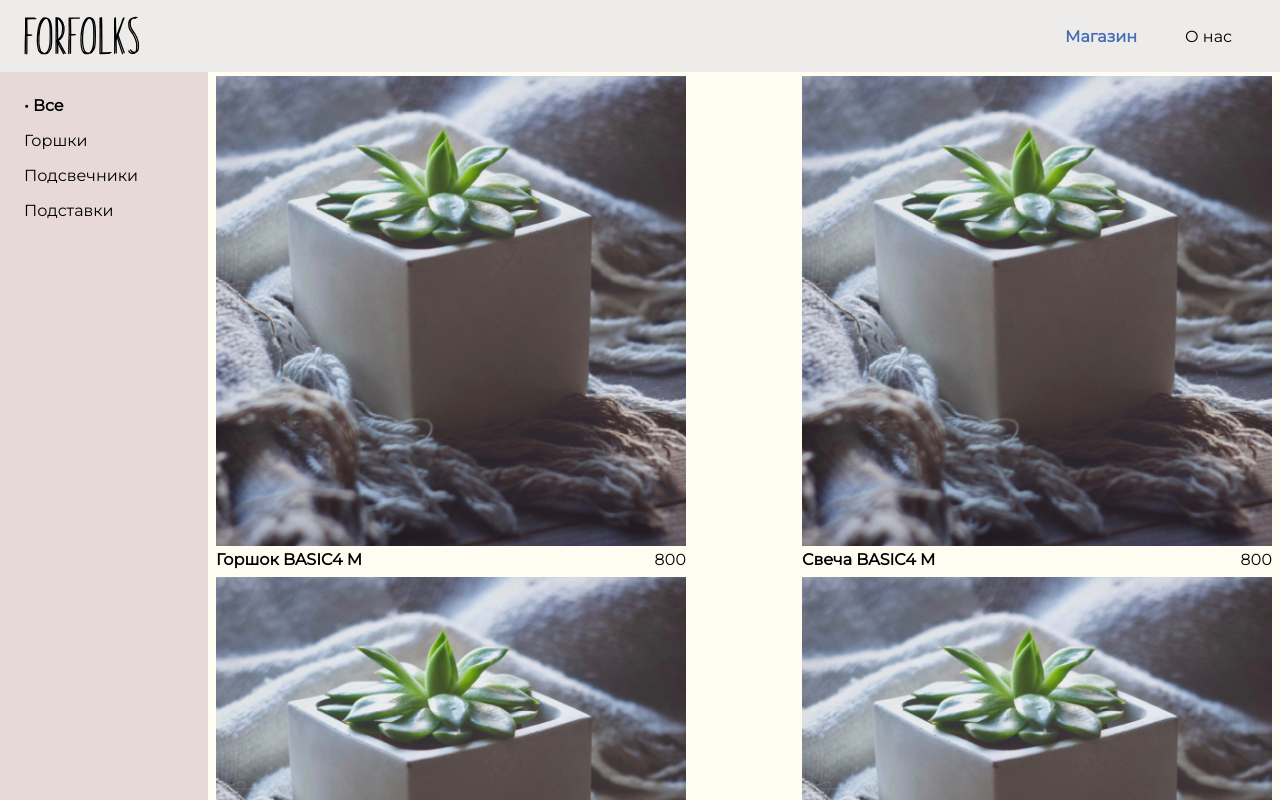
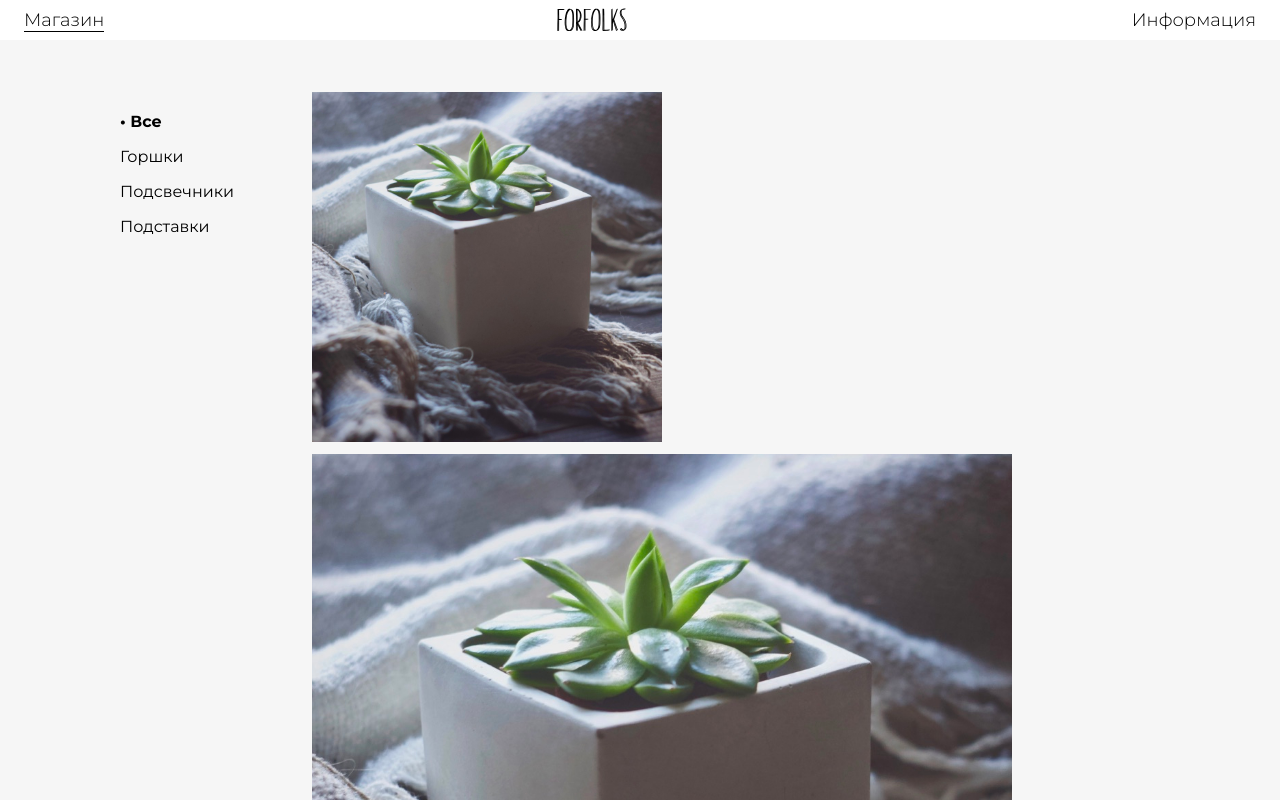
Before and after one commit to eiamei/forfolksFrontend, a Vue app: page /store in a window 1280 px wide. Shown: the top 800 px of the page. Built offline with nearby package versions, Linux system fonts and the light colour scheme.

Commit message:
Design update

```diff
--- a/public/index.html
+++ b/public/index.html
@@ -5,7 +5,7 @@
     <meta http-equiv="X-UA-Compatible" content="IE=edge">
     <meta name="viewport" content="width=device-width,initial-scale=1.0">
     <link rel="icon" href="<%= BASE_URL %>favicon.ico">
-    <link href="https://fonts.googleapis.com/css?family=Montserrat" rel="stylesheet">
+    <link href="https://fonts.googleapis.com/css?family=Montserrat:300,400,700&amp;subset=cyrillic" rel="stylesheet">
     <title>Forfolks</title>
   </head>
   <body>
--- a/src/Components/Pages/Store/Cards/Card/Card.vue
+++ b/src/Components/Pages/Store/Cards/Card/Card.vue
@@ -1,6 +1,6 @@
 <template>
   <router-link :to="`/item?name=${itemSlug}`" class="store-card">
-    <img :src="itemImage" width="470px">
+    <img class="image" :src="itemImage" :width="`${isBig ? '700' : '350'}px`">
     <div class="store-card__data">
       <div class="store-card__name">{{$t(`items.${type}`)}} {{name}}</div>
       <div class="store-card__price">{{price}}</div>
@@ -24,6 +24,9 @@
       price: {
         type: Number,
         required: true
+      },
+      isBig: {
+        type: Boolean
       }
     },
     computed: {
@@ -42,10 +45,24 @@
     text-decoration: none;
     color: black;
     cursor: pointer;
+    position: relative;
+    &:hover {
+      .store-card__data {
+        visibility: visible;
+      }
+    }
     &__data {
+      visibility: hidden;
+      position: absolute;
+      top: 0;
       display: flex;
-      flex-direction: row;
-      justify-content: space-between;
+      flex-direction: column;
+      justify-content: center;
+      align-items: center;
+      width: 350px;
+      height: 350px;
+      background-color: rgba(black, .7);
+      color: white
     }
     &__name {
       font-weight: 700;
--- a/src/Components/Pages/Store/Cards/Cards.vue
+++ b/src/Components/Pages/Store/Cards/Cards.vue
@@ -7,7 +7,7 @@
       <p>Подставки</p>
     </div>
     <div class="store__cards">
-      <card class="store__item" v-for="item in store" :name="item.name" :price="item.price" :type="item.type"/>
+      <card class="store__item" v-for="(item, index) in store" :name="item.name" :price="item.price" :type="item.type" :isBig="index === 1"/>
     </div>
   </div>
 </template>
@@ -51,7 +51,7 @@
       display: flex;
       flex-direction: row;
       flex-wrap: wrap;
-      justify-content: space-between;
+      /*justify-content: space-between;*/
       background-color: $store-card-bg-color;
     }
     &__item {
--- a/src/Components/Pages/Store/Store.vue
+++ b/src/Components/Pages/Store/Store.vue
@@ -1,5 +1,5 @@
 <template>
-  <div>
+  <div class="store">
     <cards/>
   </div>
 </template>
@@ -12,6 +12,10 @@
   };
 </script>
 
-<style scoped>
-
+<style lang="scss">
+  .store {
+    background-color: #F6F6F6;
+    padding: 24px 48px;
+    height: 100%;
+  }
 </style>
--- a/src/Components/Reusable/Header/AppHeader.vue
+++ b/src/Components/Reusable/Header/AppHeader.vue
@@ -1,10 +1,15 @@
 <template>
   <div class="header">
+    <div class="header__controls">
+      <router-link class="header__link header__link--left" to="store">Магазин</router-link>
+      <!--<router-link class="header__link header__link&#45;&#45;left" to="catalogue">Каталог</router-link>-->
+      <!--<router-link class="header__link" to="catalogue">Каталог</router-link>-->
+      <!--<app-button class="button&#45;&#45;menu" content="Меню"/>-->
+    </div>
     <router-link to="/" class="header__logo"></router-link>
     <div class="header__controls">
-      <router-link class="header__link" to="store">Магазин</router-link>
-      <router-link class="header__link" to="about">О нас</router-link>
-      <!--<router-link class="header__link" to="catalogue">Каталог</router-link>-->
+      <!--<router-link class="header__link" to="store">Магазин</router-link>-->
+      <router-link class="header__link header__link--right" to="about">Информация</router-link>
       <!--<app-button class="button&#45;&#45;menu" content="Меню"/>-->
     </div>
   </div>
@@ -23,7 +28,7 @@
 <style lang="scss">
   @import '../../../assets/styles/_colors';
   .header {
-    padding: 16px 24px;
+    padding: 8px 0;
     margin: 0;
     display: flex;
     justify-content: space-between;
@@ -32,24 +37,29 @@
     &__logo {
       background: url('../../../assets/svg/ForfolksLogo.svg') no-repeat;
       width: 122px;
-      height: 40px;
+      height: 24px;
     }
     &__controls {
-      * {
-        margin: 0 24px;
-      }
+      font-weight: 300;
     }
     &__link {
       color: black;
       text-decoration: none;
+      font-size: 18px;
+      font-weight: 300;
+      &--left {
+        margin-left: 24px;
+      }
+      &--right {
+        margin-right: 24px;
+      }
       &:hover {
-        color: $active-link;
+        color: $dark-gray;
       }
     }
   }
   .router-link-exact-active {
-    color: $active-link;
-    font-weight: 700;
+    border-bottom: 1px solid black;
     cursor: default;
   }
 </style>
--- a/src/assets/styles/_colors.scss
+++ b/src/assets/styles/_colors.scss
@@ -8,6 +8,6 @@ $beige: rgba(255, 250, 229, .3);
 $dusty-rose: #e6d9d8;
 $blue-gray: #d8dfe6;
 
-$header-color: $light-gray;
-$menu-color: $dusty-rose;
-$store-card-bg-color: $beige;
+$header-color: white;//#D9D9D9;
+$menu-color: tranparent;//$dusty-rose;
+$store-card-bg-color: tranparent;//$beige;
```
